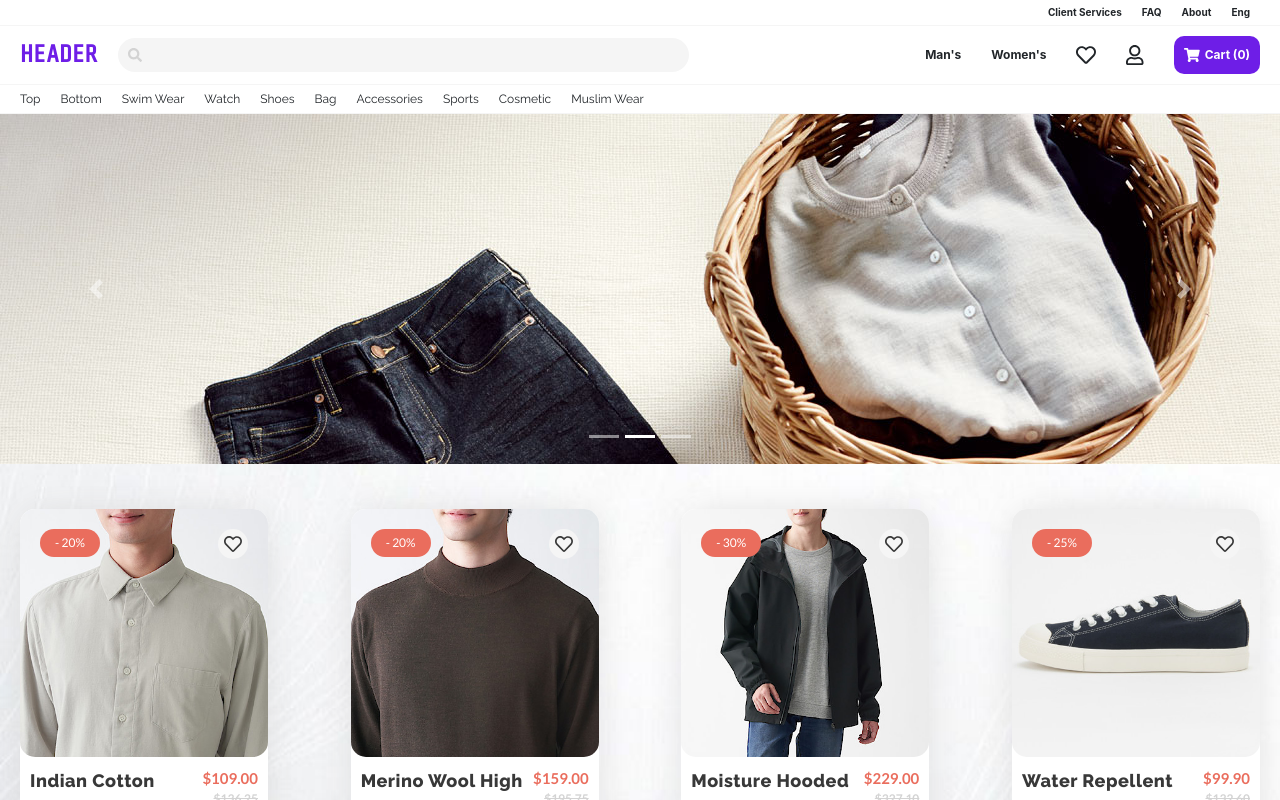
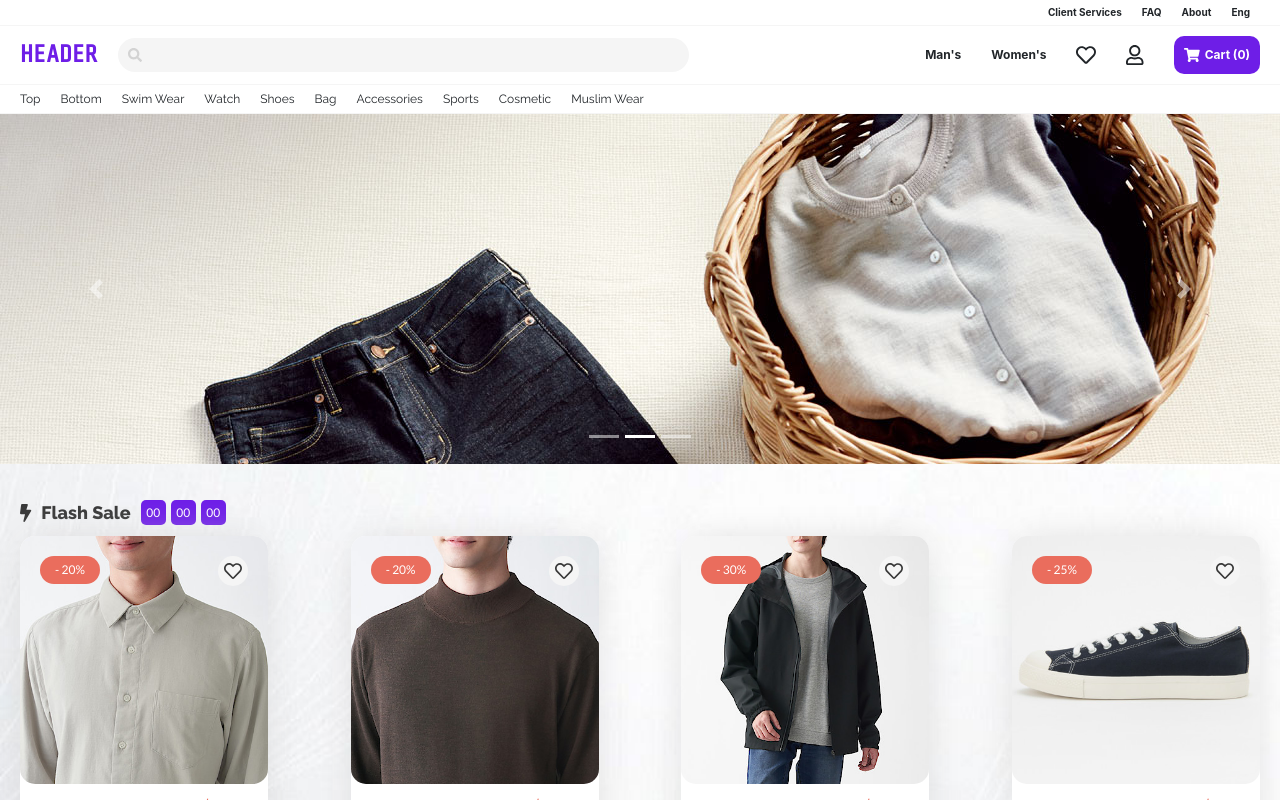
Before and after one commit to JimmyKho/ecommerce-site-ui, a Next.js app: page / in a window 1280 px wide. Shown: the top 800 px of the page. Built offline with nearby package versions, Linux system fonts and the light colour scheme.

Commit message:
Added FlashSales

```diff
--- /dev/null
+++ b/components/FlashSales.js
@@ -0,0 +1,21 @@
+import { FontAwesomeIcon } from "@fortawesome/react-fontawesome"
+import { faBolt } from "@fortawesome/free-solid-svg-icons"
+
+import styles from "./FlashSales.module.scss"
+
+const FlashSales = (props) => {
+  return (
+    <div className={styles.FlashSales}>
+      <FontAwesomeIcon className={styles.FlashSales_Icon} icon={faBolt} />
+      <div className={styles.FlashSales_Text}>Flash Sale</div>
+
+      <div className={styles.FlashSales_Timer}>
+        <div className={styles.FlashSales_Timer_Item}>00</div>
+        <div className={styles.FlashSales_Timer_Item}>00</div>
+        <div className={styles.FlashSales_Timer_Item}>00</div>
+      </div>
+    </div>
+  )
+}
+
+export default FlashSales
--- /dev/null
+++ b/components/FlashSales.module.scss
@@ -0,0 +1,45 @@
+@import "../theme/theme";
+
+$size: 25px;
+
+.FlashSales {
+  display: flex;
+  flex-direction: row;
+  align-items: center;
+
+  font-size: 18px;
+
+  &_Icon {
+    font-size: 18px;
+    margin-right: 10px;
+  }
+
+  &_Text {
+    font-weight: bold;
+    margin-right: 10px;
+  }
+
+  &_Timer {
+    display: flex;
+    flex-direction: row;
+    align-items: center;
+
+    &_Item {
+      width: $size;
+      height: $size;
+
+      display: flex;
+      justify-content: center;
+      align-items: center;
+
+      font-size: 12px;
+      font-family: $number-font;
+
+      margin-right: 5px;
+      border-radius: 5px;
+
+      color: $white;
+      background-color: $primary;
+    }
+  }
+}
--- a/pages/index.js
+++ b/pages/index.js
@@ -3,12 +3,13 @@ import PageCarousel from "../components/PageCarousel"
 import HomeContentLayout from "../components/Layout/HomeContentLayout"
 import RowProduct from "../components/Product/RowProduct"
 import RowVoucher from "../components/Voucher/RowVoucher"
+import FlashSales from "../components/FlashSales"
 
 export default function Home() {
   return (
     <Layout>
       <PageCarousel />
-      <HomeContentLayout>
+      <HomeContentLayout title={<FlashSales />}>
         <RowProduct list={PRODUCTS} />
       </HomeContentLayout>
 
```
